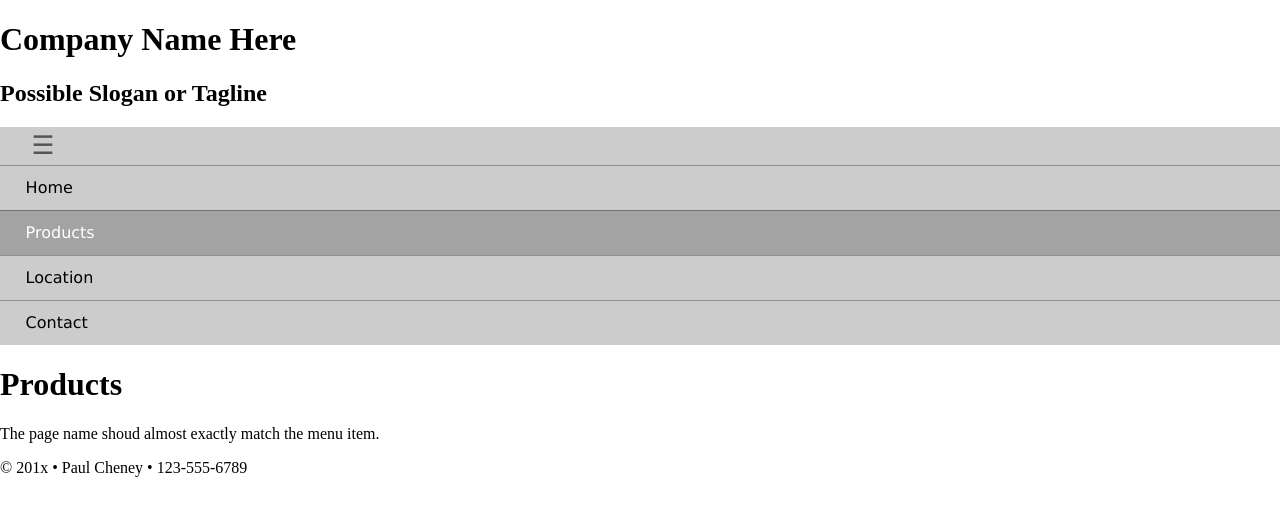
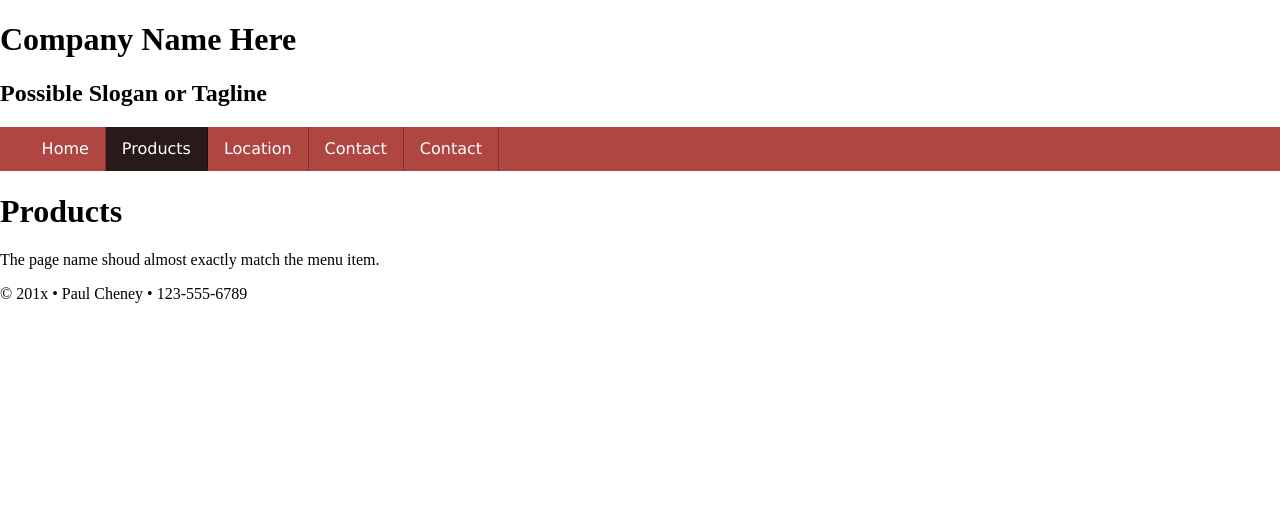
Before and after one commit to DMoncayo999/w04-Responsive-Menus, a plain HTML site: page index.html in a window 1280 px wide. Drawn offline with Linux system fonts and the light colour scheme.

Commit message:
example for responsive navigation and hamburguer menu

```diff
--- a/css/large.css
+++ b/css/large.css
@@ -0,0 +1,8 @@
+/* 64em is also 1028px when basefont is 16px */
+@media only screen and (min-width: 64rem) {
+
+
+    navu ul li a {padding: .6rem 1rem;}
+
+
+} /*end large */
--- a/css/medium.css
+++ b/css/medium.css
@@ -0,0 +1,18 @@
+/* 35em is also 560px when basefont is 16px */
+@media only screen and (min-width: 35rem) {
+
+  nav button { display: none;}
+
+  nav ul.hide {display: block;}
+
+  nav ul { margin-left: 2%;}
+
+  nav ul li {
+      float: left;
+  }
+  nav ul li a {
+      border: none;
+      border-right: 1px solid rgba(0,0,0,0.3);
+      padding: .8rem 1rem;
+  }
+} /*end medium */
--- a/css/small.css
+++ b/css/small.css
@@ -9,10 +9,10 @@ nav button {
     background-color: transparent;
     border: none;
     font-size: 1.6rem;
-    color: #555;
+    color: white;
 }
 nav {
-    background-color: #ccc;
+    background-color: #af4642;
     font-family: Verdana, sans-serif;
 }
 nav ul {
@@ -24,11 +24,30 @@ nav ul li a {
     display: block;
     padding: .8rem 2%;
     text-decoration: none;
-    color: #000;
+    color: white;
     border-top: 1px solid rgba(0,0,0,0.3);
 
 }
-nav ul li.active a {background-color: rgba(0,0,0,0.2); color: #fff;}
+nav ul li.active a {background-color: #28191b; color: #fff;}
 
 
-nav ul li a:hover {background-color: rgba(0,0,0,0.4);}
+nav ul li a:hover {background-color: #fca762;}
+
+nav ul.hide {display:none;}
+
+
+
+
+
+
+
+
+
+
+
+/*----- Clearfix: Force an Element not to collapse -----*/
+.clearfix:after {
+    content: "";
+    display: table;
+    clear: both;
+  }
--- a/index.html
+++ b/index.html
@@ -35,13 +35,15 @@
 
 
 <!-- NAVIGATION HERE -->
-    <nav>
-        <button>&#9776</button>
-        <ul>
+    <nav class="clearfix">
+        <button onclick="toggleMenu()">&#9776</button>
+        <ul id="primaryNav" class="hide">
             <li><a href="#">Home</a></li>
             <li class="active"><a href="#">Products</a></li>
             <li><a href="#">Location</a></li>
             <li><a href="#">Contact</a></li>
+            <li><a href="#">Contact</a></li>
+
         </ul>
     </nav>
 
--- a/js/scripts.js
+++ b/js/scripts.js
@@ -0,0 +1,5 @@
+function toggleMenu () {
+
+   document.getElementById("primaryNav").classList.toggle("hide");
+
+}
```
